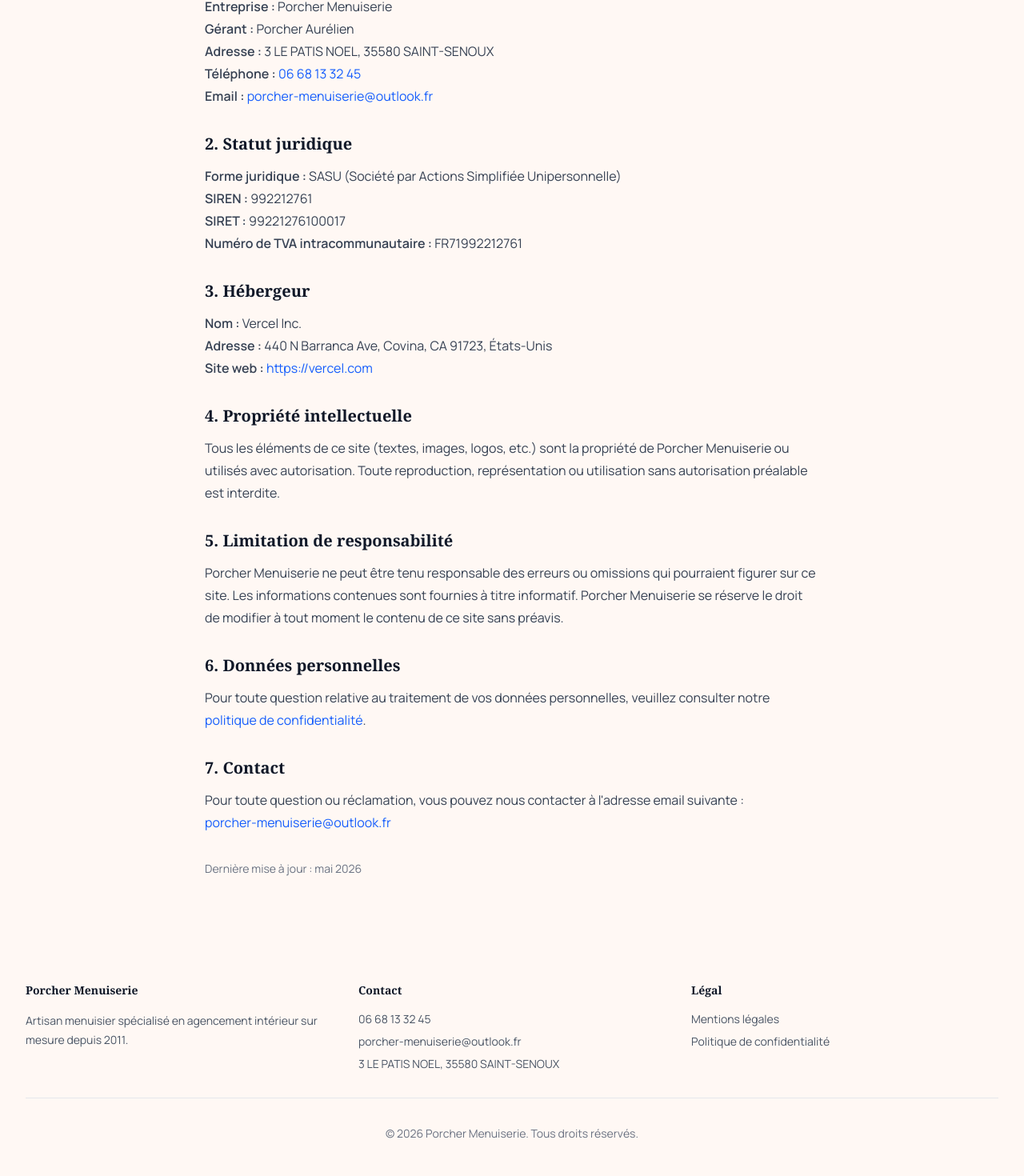
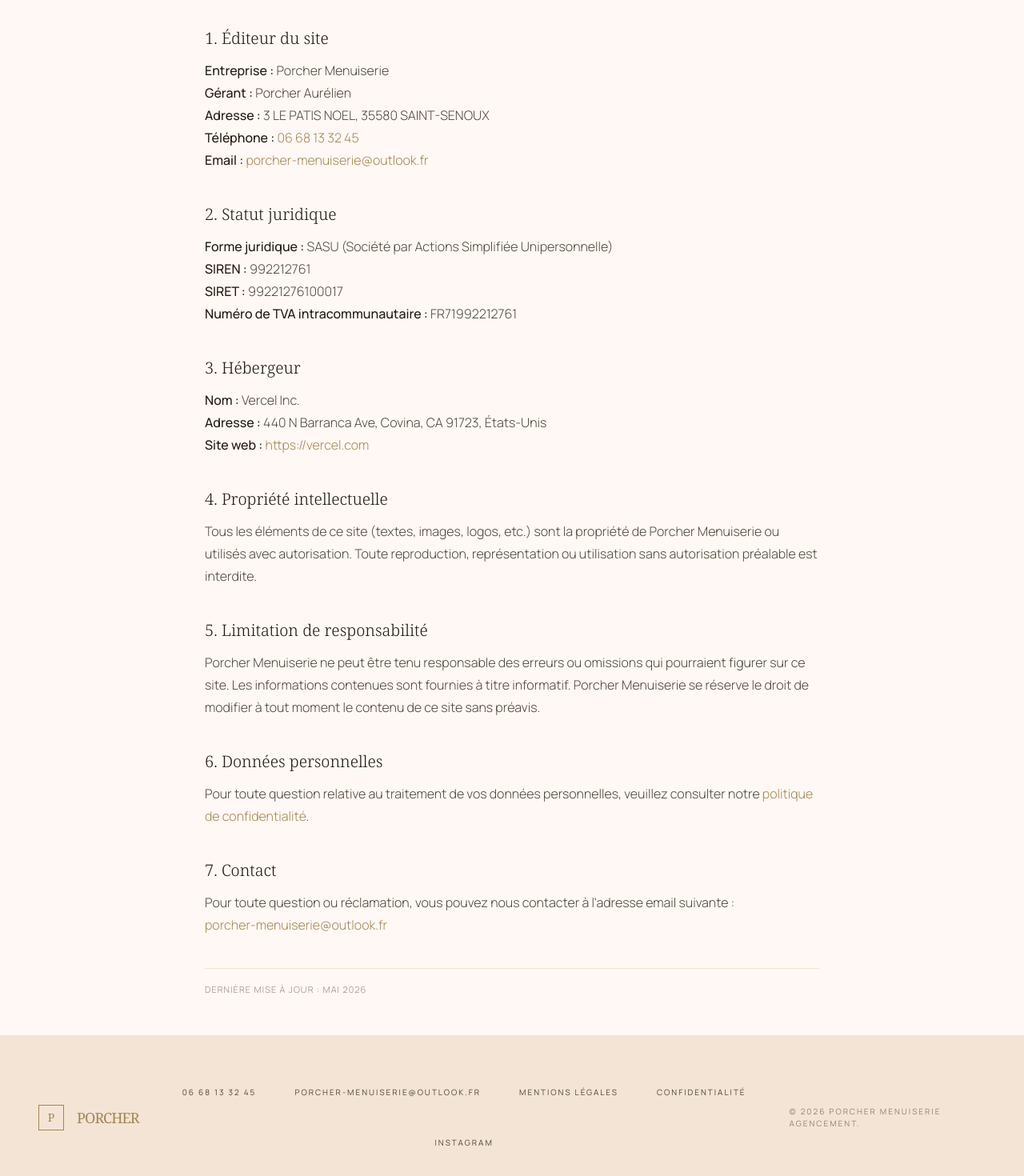
Before and after one commit to kevindumast/porchermenuiserie, a Next.js app: page /mentions-legales in a window 1280 px wide. Shown: the part 210-1680 px from the top of the page at 80% size. Built offline with nearby package versions, Linux system fonts and the light colour scheme.

Commit message:
fix: deisgn error

```diff
--- a/src/app/Footer.tsx
+++ b/src/app/Footer.tsx
@@ -2,73 +2,55 @@
 
 export default function Footer() {
   return (
-    <footer className="border-t border-surface mt-12">
-      <div className="max-w-7xl mx-auto px-4 sm:px-6 lg:px-8 py-8">
-        <div className="grid grid-cols-1 md:grid-cols-3 gap-8">
-          {/* About */}
-          <div>
-            <h3 className="text-sm font-semibold text-gray-900 mb-4">
-              Porcher Menuiserie
-            </h3>
-            <p className="text-sm text-gray-600">
-              Artisan menuisier spécialisé en agencement intérieur sur mesure depuis 2011.
-            </p>
+    <footer className="bg-beige-light pt-16 pb-32 md:py-16 px-6 md:px-12">
+      <div className="container mx-auto flex flex-col md:flex-row justify-between items-center gap-12">
+        <div className="flex items-center gap-4">
+          <div className="w-8 h-8 border border-ocre flex items-center justify-center" aria-hidden="true">
+            <span className="text-ocre font-serif text-sm">P</span>
+          </div>
+          <div className="text-lg font-serif tracking-tighter text-ocre">
+            PORCHER
+          </div>
         </div>
 
-          {/* Contact */}
-          <div>
-            <h3 className="text-sm font-semibold text-gray-900 mb-4">Contact</h3>
-            <ul className="space-y-2 text-sm text-gray-600">
-              <li>
+        <div className="flex flex-wrap justify-center gap-12 text-on-surface-variant text-[10px] uppercase tracking-[0.2em]">
           <a
+            className="hover:text-ocre transition-colors"
             href="tel:0668133245"
-                  className="hover:text-gray-900 transition-colors"
           >
             06 68 13 32 45
           </a>
-              </li>
-              <li>
           <a
+            className="hover:text-ocre transition-colors"
             href="mailto:porcher-menuiserie@outlook.fr"
-                  className="hover:text-gray-900 transition-colors"
           >
             porcher-menuiserie@outlook.fr
           </a>
-              </li>
-              <li className="text-gray-600">
-                3 LE PATIS NOEL, 35580 SAINT-SENOUX
-              </li>
-            </ul>
-          </div>
-
-          {/* Legal */}
-          <div>
-            <h3 className="text-sm font-semibold text-gray-900 mb-4">Légal</h3>
-            <ul className="space-y-2 text-sm">
-              <li>
           <Link
+            className="hover:text-ocre transition-colors"
             href="/mentions-legales"
-                  className="text-gray-600 hover:text-gray-900 transition-colors"
           >
             Mentions légales
           </Link>
-              </li>
-              <li>
           <Link
+            className="hover:text-ocre transition-colors"
             href="/politique-confidentialite"
-                  className="text-gray-600 hover:text-gray-900 transition-colors"
           >
-                  Politique de confidentialité
+            Confidentialité
           </Link>
-              </li>
-            </ul>
-          </div>
+          <a
+            className="hover:text-ocre transition-colors"
+            href="https://www.instagram.com/porcher.menuiserie.agencement?igsh=NXh1cDltd3gxc2Vu"
+            target="_blank"
+            rel="noopener noreferrer"
+            aria-label="Suivre Porcher Menuiserie sur Instagram"
+          >
+            Instagram
+          </a>
         </div>
 
-        <div className="border-t border-gray-200 mt-8 pt-8">
-          <p className="text-center text-sm text-gray-500">
-            © {new Date().getFullYear()} Porcher Menuiserie. Tous droits réservés.
-          </p>
+        <div className="text-[10px] uppercase tracking-[0.2em] text-on-surface-variant opacity-60">
+          © {new Date().getFullYear()} Porcher Menuiserie Agencement.
         </div>
       </div>
     </footer>
--- a/src/app/mentions-legales/page.tsx
+++ b/src/app/mentions-legales/page.tsx
@@ -4,43 +4,46 @@
   return (
     <>
       <Navigation />
-      <div className="min-h-screen bg-surface py-12 px-4 sm:px-6 lg:px-8 pt-24">
+      <div className="min-h-screen bg-surface py-12 px-4 sm:px-6 lg:px-8 pt-32">
         <div className="max-w-3xl mx-auto">
-        <h1 className="text-3xl font-bold text-gray-900 mb-8">Mentions Légales</h1>
+          <span className="text-ocre uppercase tracking-[0.3em] text-xs font-bold mb-3 block">
+            Informations légales
+          </span>
+          <h1 className="text-4xl font-light text-on-surface mb-12">Mentions Légales</h1>
 
-        <div className="space-y-8 text-gray-700">
+          <div className="space-y-10 text-on-surface-variant font-light">
             <section>
-            <h2 className="text-xl font-semibold text-gray-900 mb-3">1. Éditeur du site</h2>
+              <h2 className="text-xl font-serif text-on-surface mb-3">1. Éditeur du site</h2>
               <p>
-              <strong>Entreprise :</strong> Porcher Menuiserie<br />
-              <strong>Gérant :</strong> Porcher Aurélien<br />
-              <strong>Adresse :</strong> 3 LE PATIS NOEL, 35580 SAINT-SENOUX<br />
-              <strong>Téléphone :</strong> <a href="tel:0668133245" className="text-blue-600 hover:underline">06 68 13 32 45</a><br />
-              <strong>Email :</strong> <a href="mailto:porcher-menuiserie@outlook.fr" className="text-blue-600 hover:underline">porcher-menuiserie@outlook.fr</a>
+                <strong className="text-on-surface font-medium">Entreprise :</strong> Porcher Menuiserie<br />
+                <strong className="text-on-surface font-medium">Gérant :</strong> Porcher Aurélien<br />
+                <strong className="text-on-surface font-medium">Adresse :</strong> 3 LE PATIS NOEL, 35580 SAINT-SENOUX<br />
+                <strong className="text-on-surface font-medium">Téléphone :</strong> <a href="tel:0668133245" className="text-ocre hover:underline">06 68 13 32 45</a><br />
+                <strong className="text-on-surface font-medium">Email :</strong> <a href="mailto:porcher-menuiserie@outlook.fr" className="text-ocre hover:underline">porcher-menuiserie@outlook.fr</a>
               </p>
             </section>
 
             <section>
-            <h2 className="text-xl font-semibold text-gray-900 mb-3">2. Statut juridique</h2>
+              <h2 className="text-xl font-serif text-on-surface mb-3">2. Statut juridique</h2>
               <p>
-              <strong>Forme juridique :</strong> SASU (Société par Actions Simplifiée Unipersonnelle)<br />
-              <strong>SIREN :</strong> 992212761<br />
-              <strong>SIRET :</strong> 99221276100017<br />
-              <strong>Numéro de TVA intracommunautaire :</strong> FR71992212761
+                <strong className="text-on-surface font-medium">Forme juridique :</strong> SASU (Société par Actions Simplifiée Unipersonnelle)<br />
+                <strong className="text-on-surface font-medium">SIREN :</strong> 992212761<br />
+                <strong className="text-on-surface font-medium">SIRET :</strong> 99221276100017<br />
+                <strong className="text-on-surface font-medium">Numéro de TVA intracommunautaire :</strong> FR71992212761
               </p>
             </section>
 
             <section>
-            <h2 className="text-xl font-semibold text-gray-900 mb-3">3. Hébergeur</h2>
+              <h2 className="text-xl font-serif text-on-surface mb-3">3. Hébergeur</h2>
               <p>
-              <strong>Nom :</strong> Vercel Inc.<br />
-              <strong>Adresse :</strong> 440 N Barranca Ave, Covina, CA 91723, États-Unis<br />
-              <strong>Site web :</strong> <a href="https://vercel.com" target="_blank" rel="noopener noreferrer" className="text-blue-600 hover:underline">https://vercel.com</a>
+                <strong className="text-on-surface font-medium">Nom :</strong> Vercel Inc.<br />
+                <strong className="text-on-surface font-medium">Adresse :</strong> 440 N Barranca Ave, Covina, CA 91723, États-Unis<br />
+                <strong className="text-on-surface font-medium">Site web :</strong> <a href="https://vercel.com" target="_blank" rel="noopener noreferrer" className="text-ocre hover:underline">https://vercel.com</a>
               </p>
             </section>
 
             <section>
-            <h2 className="text-xl font-semibold text-gray-900 mb-3">4. Propriété intellectuelle</h2>
+              <h2 className="text-xl font-serif text-on-surface mb-3">4. Propriété intellectuelle</h2>
               <p>
                 Tous les éléments de ce site (textes, images, logos, etc.) sont la propriété de Porcher Menuiserie ou utilisés avec autorisation.
                 Toute reproduction, représentation ou utilisation sans autorisation préalable est interdite.
@@ -48,7 +51,7 @@
             </section>
 
             <section>
-            <h2 className="text-xl font-semibold text-gray-900 mb-3">5. Limitation de responsabilité</h2>
+              <h2 className="text-xl font-serif text-on-surface mb-3">5. Limitation de responsabilité</h2>
               <p>
                 Porcher Menuiserie ne peut être tenu responsable des erreurs ou omissions qui pourraient figurer sur ce site.
                 Les informations contenues sont fournies à titre informatif. Porcher Menuiserie se réserve le droit de modifier à tout moment
@@ -57,22 +60,22 @@
             </section>
 
             <section>
-            <h2 className="text-xl font-semibold text-gray-900 mb-3">6. Données personnelles</h2>
+              <h2 className="text-xl font-serif text-on-surface mb-3">6. Données personnelles</h2>
               <p>
                 Pour toute question relative au traitement de vos données personnelles, veuillez consulter notre
-              <a href="/politique-confidentialite" className="text-blue-600 hover:underline"> politique de confidentialité</a>.
+                <a href="/politique-confidentialite" className="text-ocre hover:underline"> politique de confidentialité</a>.
               </p>
             </section>
 
             <section>
-            <h2 className="text-xl font-semibold text-gray-900 mb-3">7. Contact</h2>
+              <h2 className="text-xl font-serif text-on-surface mb-3">7. Contact</h2>
               <p>
-              Pour toute question ou réclamation, vous pouvez nous contacter à l'adresse email suivante :<br />
-              <a href="mailto:porcher-menuiserie@outlook.fr" className="text-blue-600 hover:underline">porcher-menuiserie@outlook.fr</a>
+                Pour toute question ou réclamation, vous pouvez nous contacter à l&apos;adresse email suivante :<br />
+                <a href="mailto:porcher-menuiserie@outlook.fr" className="text-ocre hover:underline">porcher-menuiserie@outlook.fr</a>
               </p>
             </section>
 
-          <p className="text-sm text-gray-500 mt-8">
+            <p className="text-[11px] uppercase tracking-widest text-on-surface-variant/60 pt-4 border-t border-ocre/20">
               Dernière mise à jour : mai 2026
             </p>
           </div>
--- a/src/app/page.tsx
+++ b/src/app/page.tsx
@@ -398,32 +398,6 @@
           </div>
         </div>
       </section>
-
-      {/* Footer */}
-      <footer className="bg-beige-light py-16 px-6 md:px-12 flex flex-col md:flex-row justify-between items-center gap-12">
-        <div className="flex items-center gap-4">
-          <div className="w-8 h-8 border border-ocre flex items-center justify-center" aria-hidden="true">
-            <span className="text-ocre font-serif text-sm">P</span>
-          </div>
-          <div className="text-lg font-serif tracking-tighter text-ocre">
-            PORCHER
-          </div>
-        </div>
-        <div className="flex flex-wrap justify-center gap-12 text-on-surface-variant text-[10px] uppercase tracking-[0.2em]">
-          <a
-            className="hover:text-ocre transition-colors"
-            href="https://www.instagram.com/porcher.menuiserie.agencement?igsh=NXh1cDltd3gxc2Vu"
-            target="_blank"
-            rel="noopener noreferrer"
-            aria-label="Suivre Porcher Menuiserie sur Instagram"
-          >
-            Instagram
-          </a>
-        </div>
-        <div className="text-[10px] uppercase tracking-[0.2em] text-on-surface-variant opacity-60">
-          © 2026 Porcher Menuiserie Agencement.
-        </div>
-      </footer>
     </>
   );
 }
--- a/src/app/politique-confidentialite/page.tsx
+++ b/src/app/politique-confidentialite/page.tsx
@@ -4,23 +4,26 @@
   return (
     <>
       <Navigation />
-      <div className="min-h-screen bg-surface py-12 px-4 sm:px-6 lg:px-8 pt-24">
+      <div className="min-h-screen bg-surface py-12 px-4 sm:px-6 lg:px-8 pt-32">
         <div className="max-w-3xl mx-auto">
-        <h1 className="text-3xl font-bold text-gray-900 mb-8">Politique de Confidentialité</h1>
+          <span className="text-ocre uppercase tracking-[0.3em] text-xs font-bold mb-3 block">
+            Vos données
+          </span>
+          <h1 className="text-4xl font-light text-on-surface mb-12">Politique de Confidentialité</h1>
 
-        <div className="space-y-8 text-gray-700">
+          <div className="space-y-10 text-on-surface-variant font-light">
             <section>
-            <h2 className="text-xl font-semibold text-gray-900 mb-3">1. Responsable de traitement</h2>
+              <h2 className="text-xl font-serif text-on-surface mb-3">1. Responsable de traitement</h2>
               <p>
-              <strong>Entreprise :</strong> Porcher Menuiserie<br />
-              <strong>Gérant :</strong> Porcher Aurélien<br />
-              <strong>Email :</strong> <a href="mailto:porcher-menuiserie@outlook.fr" className="text-blue-600 hover:underline">porcher-menuiserie@outlook.fr</a><br />
-              <strong>Téléphone :</strong> <a href="tel:0668133245" className="text-blue-600 hover:underline">06 68 13 32 45</a>
+                <strong className="text-on-surface font-medium">Entreprise :</strong> Porcher Menuiserie<br />
+                <strong className="text-on-surface font-medium">Gérant :</strong> Porcher Aurélien<br />
+                <strong className="text-on-surface font-medium">Email :</strong> <a href="mailto:porcher-menuiserie@outlook.fr" className="text-ocre hover:underline">porcher-menuiserie@outlook.fr</a><br />
+                <strong className="text-on-surface font-medium">Téléphone :</strong> <a href="tel:0668133245" className="text-ocre hover:underline">06 68 13 32 45</a>
               </p>
             </section>
 
             <section>
-            <h2 className="text-xl font-semibold text-gray-900 mb-3">2. Données personnelles collectées</h2>
+              <h2 className="text-xl font-serif text-on-surface mb-3">2. Données personnelles collectées</h2>
               <p className="mb-3">
                 Ce site ne collecte généralement pas de données personnelles. Cependant, si vous nous contactez via le formulaire ou par email,
                 nous pouvons traiter les données suivantes :
@@ -34,19 +37,19 @@
             </section>
 
             <section>
-            <h2 className="text-xl font-semibold text-gray-900 mb-3">3. Base légale du traitement</h2>
+              <h2 className="text-xl font-serif text-on-surface mb-3">3. Base légale du traitement</h2>
               <p>
                 Le traitement de vos données personnelles est basé sur :
               </p>
               <ul className="list-disc list-inside space-y-2 ml-4">
                 <li>Votre consentement explicite lorsque vous nous contactez</li>
-              <li>L'exécution d'une relation contractuelle (demande de devis, commande)</li>
+                <li>L&apos;exécution d&apos;une relation contractuelle (demande de devis, commande)</li>
                 <li>Nos intérêts légitimes (répondre à vos demandes, améliorer nos services)</li>
               </ul>
             </section>
 
             <section>
-            <h2 className="text-xl font-semibold text-gray-900 mb-3">4. Finalités du traitement</h2>
+              <h2 className="text-xl font-serif text-on-surface mb-3">4. Finalités du traitement</h2>
               <p>
                 Vos données sont utilisées pour :
               </p>
@@ -59,7 +62,7 @@
             </section>
 
             <section>
-            <h2 className="text-xl font-semibold text-gray-900 mb-3">5. Durée de conservation</h2>
+              <h2 className="text-xl font-serif text-on-surface mb-3">5. Durée de conservation</h2>
               <p>
                 Vos données personnelles sont conservées pendant la durée nécessaire pour atteindre les finalités décrites ci-dessus,
                 et au maximum 3 ans après le dernier contact ou la dernière transaction, sauf obligation légale contraire.
@@ -67,53 +70,53 @@
             </section>
 
             <section>
-            <h2 className="text-xl font-semibold text-gray-900 mb-3">6. Destinataires des données</h2>
+              <h2 className="text-xl font-serif text-on-surface mb-3">6. Destinataires des données</h2>
               <p>
                 Vos données ne sont jamais vendues à des tiers. Elles peuvent être partagées avec :
               </p>
               <ul className="list-disc list-inside space-y-2 ml-4">
-              <li>Notre prestataire d'hébergement (Vercel Inc.)</li>
+                <li>Notre prestataire d&apos;hébergement (Vercel Inc.)</li>
                 <li>Nos partenaires commerciaux directs si nécessaire (avec votre consentement)</li>
                 <li>Les autorités publiques si légalement requises</li>
               </ul>
             </section>
 
             <section>
-            <h2 className="text-xl font-semibold text-gray-900 mb-3">7. Sécurité des données</h2>
+              <h2 className="text-xl font-serif text-on-surface mb-3">7. Sécurité des données</h2>
               <p>
                 Nous mettons en place des mesures techniques et organisationnelles appropriées pour protéger vos données personnelles
-              contre l'accès non autorisé, la modification ou la suppression.
+                contre l&apos;accès non autorisé, la modification ou la suppression.
               </p>
             </section>
 
             <section>
-            <h2 className="text-xl font-semibold text-gray-900 mb-3">8. Vos droits</h2>
+              <h2 className="text-xl font-serif text-on-surface mb-3">8. Vos droits</h2>
               <p className="mb-3">
                 Conformément au Règlement Général sur la Protection des Données (RGPD), vous disposez des droits suivants :
               </p>
               <ul className="list-disc list-inside space-y-2 ml-4">
-              <li><strong>Droit d'accès :</strong> Accéder à vos données personnelles</li>
-              <li><strong>Droit de rectification :</strong> Corriger les données inexactes</li>
-              <li><strong>Droit à l'effacement :</strong> Demander la suppression de vos données</li>
-              <li><strong>Droit à la limitation :</strong> Limiter le traitement de vos données</li>
-              <li><strong>Droit à la portabilité :</strong> Recevoir vos données dans un format structuré</li>
-              <li><strong>Droit d'opposition :</strong> Vous opposer au traitement de vos données</li>
+                <li><strong className="text-on-surface font-medium">Droit d&apos;accès :</strong> Accéder à vos données personnelles</li>
+                <li><strong className="text-on-surface font-medium">Droit de rectification :</strong> Corriger les données inexactes</li>
+                <li><strong className="text-on-surface font-medium">Droit à l&apos;effacement :</strong> Demander la suppression de vos données</li>
+                <li><strong className="text-on-surface font-medium">Droit à la limitation :</strong> Limiter le traitement de vos données</li>
+                <li><strong className="text-on-surface font-medium">Droit à la portabilité :</strong> Recevoir vos données dans un format structuré</li>
+                <li><strong className="text-on-surface font-medium">Droit d&apos;opposition :</strong> Vous opposer au traitement de vos données</li>
               </ul>
               <p className="mt-4">
-              Pour exercer ces droits, contactez-nous à : <a href="mailto:porcher-menuiserie@outlook.fr" className="text-blue-600 hover:underline">porcher-menuiserie@outlook.fr</a>
+                Pour exercer ces droits, contactez-nous à : <a href="mailto:porcher-menuiserie@outlook.fr" className="text-ocre hover:underline">porcher-menuiserie@outlook.fr</a>
               </p>
             </section>
 
             <section>
-            <h2 className="text-xl font-semibold text-gray-900 mb-3">9. Cookies</h2>
+              <h2 className="text-xl font-serif text-on-surface mb-3">9. Cookies</h2>
               <p>
-              Ce site n'utilise aucun cookie. Aucun données n'est stockée sur votre appareil par notre site.
+                Ce site n&apos;utilise aucun cookie. Aucune donnée n&apos;est stockée sur votre appareil par notre site.
                 Votre navigateur peut utiliser des cookies techniques pour son propre fonctionnement, mais cela ne relève pas de notre responsabilité.
               </p>
             </section>
 
             <section>
-            <h2 className="text-xl font-semibold text-gray-900 mb-3">10. Modifications de cette politique</h2>
+              <h2 className="text-xl font-serif text-on-surface mb-3">10. Modifications de cette politique</h2>
               <p>
                 Nous nous réservons le droit de modifier cette politique de confidentialité à tout moment.
                 Les modifications prendront effet dès leur publication sur ce site.
@@ -121,18 +124,18 @@
             </section>
 
             <section>
-            <h2 className="text-xl font-semibold text-gray-900 mb-3">11. Contact</h2>
+              <h2 className="text-xl font-serif text-on-surface mb-3">11. Contact</h2>
               <p>
                 Si vous avez des questions ou des préoccupations concernant cette politique de confidentialité ou le traitement
                 de vos données personnelles, veuillez nous contacter :
               </p>
               <p className="mt-3">
-              <strong>Email :</strong> <a href="mailto:porcher-menuiserie@outlook.fr" className="text-blue-600 hover:underline">porcher-menuiserie@outlook.fr</a><br />
-              <strong>Téléphone :</strong> <a href="tel:0668133245" className="text-blue-600 hover:underline">06 68 13 32 45</a>
+                <strong className="text-on-surface font-medium">Email :</strong> <a href="mailto:porcher-menuiserie@outlook.fr" className="text-ocre hover:underline">porcher-menuiserie@outlook.fr</a><br />
+                <strong className="text-on-surface font-medium">Téléphone :</strong> <a href="tel:0668133245" className="text-ocre hover:underline">06 68 13 32 45</a>
               </p>
             </section>
 
-          <p className="text-sm text-gray-500 mt-8">
+            <p className="text-[11px] uppercase tracking-widest text-on-surface-variant/60 pt-4 border-t border-ocre/20">
               Dernière mise à jour : mai 2026
             </p>
           </div>
```
Also changed, not shown: .claude/settings.local.json. Lines whose indentation alone changed are shown as unchanged.
